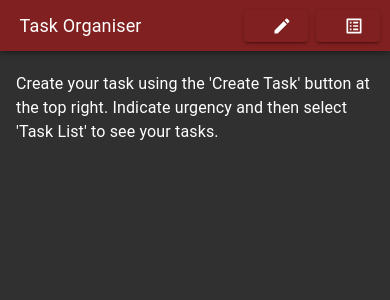
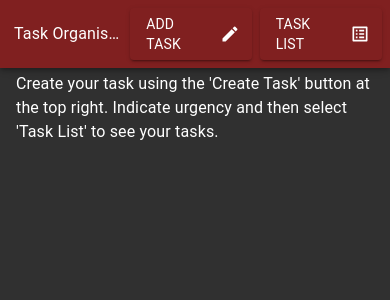
Before and after one commit to DamienBates/Task-Organiser, a React (Create React App) app in the folder ta-mern/: page / in a window 390 px wide. Shown: the top 300 px of the page. Built offline with nearby package versions, Linux system fonts and the light colour scheme.

Commit message:
Update NavBar.tsx
- NavBar.tsx now has improve responsive behaviours such as reduced font size, and removal of font on buttons.

```diff
--- a/ta-mern/src/components/NavBar.tsx
+++ b/ta-mern/src/components/NavBar.tsx
@@ -12,35 +12,39 @@ export default function NavBar() {
   return (
     <Box>
       <CssBaseline />
-      <AppBar position='fixed' style={{ padding: '0.6rem' }}>
+      <AppBar position='fixed' style={{ padding: '0.5rem' }}>
         <Grid display='flex' justifyContent='space-between' alignItems='center'>
           <Typography noWrap component='div'>
             <Link
               to='/'
-              style={{ textDecoration: 'none', color: 'white', fontSize: '18px', paddingLeft: '10px' }}
+              style={{
+                textDecoration: 'none',
+                color: 'white',
+                paddingLeft: '6px',
+              }}
+
             >
               Task Organiser
             </Link>
           </Typography>
-          <Box display='inline-flex' justifyContent='flex-end'>
+          <Box display='flex' justifyContent='end'>
             <Button
               endIcon={<CreateIcon />}
               href='/CreateTask'
               variant='contained'
+              style={{ display: 'inline-flex', justifyContent: 'initial', marginLeft: '0.5rem' }}
             >
-              <Typography sx={{ display: { xs: 'none', sm: 'flex', md: 'flex', lg: 'flex', xl: 'flex' } }}
-                variant='body2'>
-                Create Task
+              <Typography variant='body2' sx={{ fontSize: { sm: 14, xs: 0 } }}>
+                Add Task
               </Typography>
             </Button>
             <Button
               endIcon={<ListAltIcon />}
               href='/TaskList'
               variant='contained'
-              style={{ marginLeft: '0.5rem' }}
+              style={{ display: 'inline-flex', justifyContent: 'initial', marginLeft: '0.5rem' }}
             >
-              <Typography sx={{ display: { xs: 'none', sm: 'flex', md: 'flex', lg: 'flex', xl: 'flex' } }}
-                variant='body2'>
+              <Typography variant='body2' sx={{ fontSize: { sm: 14, xs: 0 } }}>
                 Task List
               </Typography>
             </Button>
```
